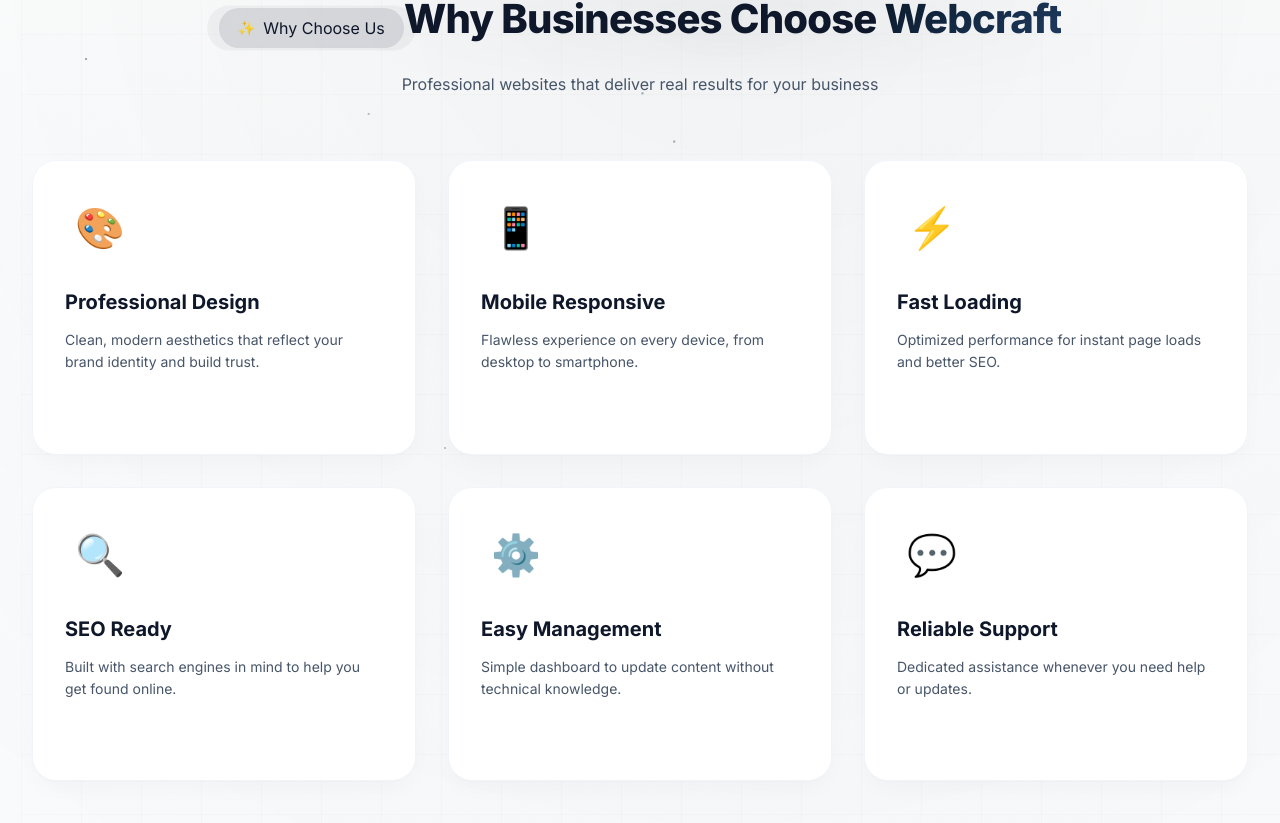
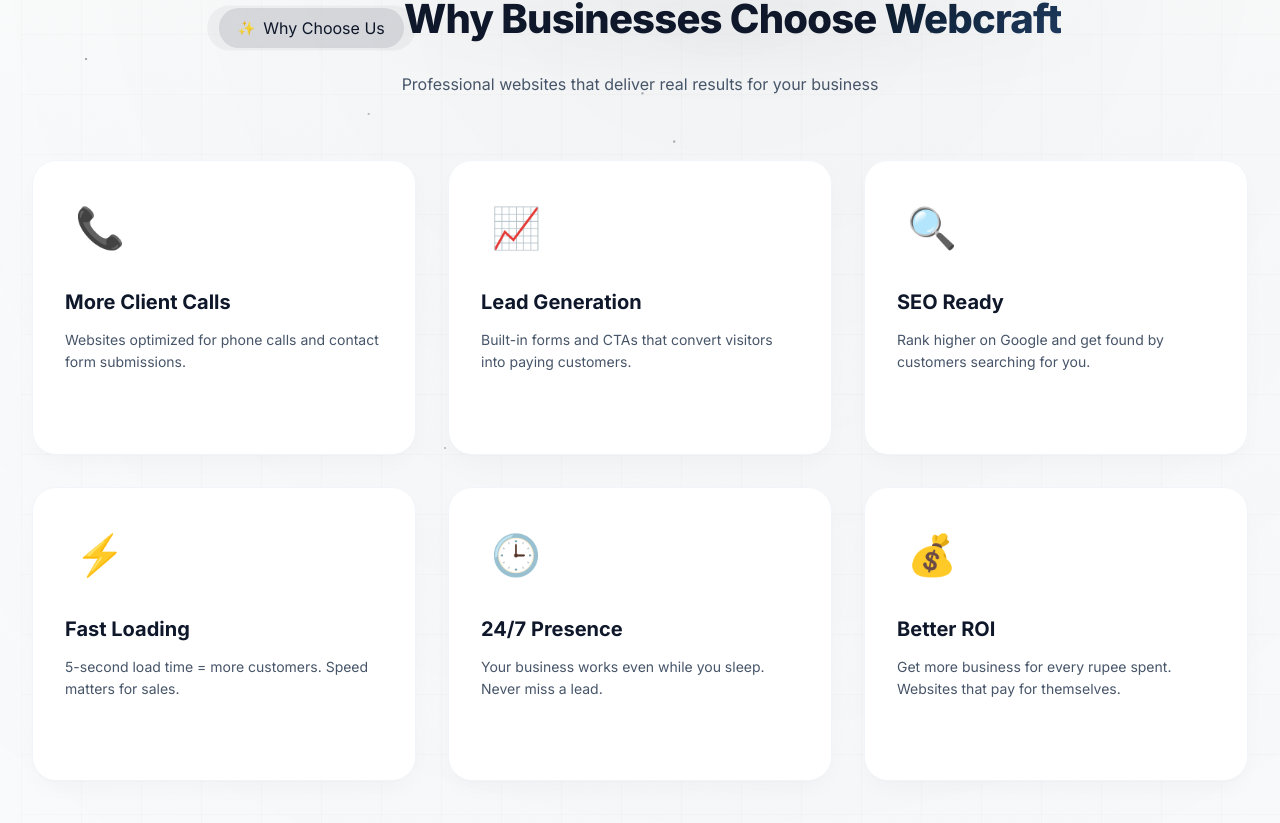
Before and after one commit to gauravquest00-create/webcraft, a React (Vite) app: page / in a window 1280 px wide. Shown: the part 1037-1860 px from the top of the page. Built offline with nearby package versions, Linux system fonts and the light colour scheme.

Commit message:
Update WhyChoose.jsx

```diff
--- a/src/components/WhyChoose.jsx
+++ b/src/components/WhyChoose.jsx
@@ -22,44 +22,44 @@
 
 const features = [
   {
-      title: 'Professional Design',
-      description: 'Clean, modern aesthetics that reflect your brand identity and build trust.',
-      icon: '🎨',
+    title: 'More Client Calls',
+    description: 'Websites optimized for phone calls and contact form submissions.',
+    icon: '📞',
     delay: '0s',
     color: '#6366F1'
   },
   {
-      title: 'Mobile Responsive',
-      description: 'Flawless experience on every device, from desktop to smartphone.',
-      icon: '📱',
+    title: 'Lead Generation',
+    description: 'Built-in forms and CTAs that convert visitors into paying customers.',
+    icon: '📈',
     delay: '0.1s',
     color: '#10B981'
   },
   {
-      title: 'Fast Loading',
-      description: 'Optimized performance for instant page loads and better SEO.',
-      icon: '⚡',
+    title: 'SEO Ready',
+    description: 'Rank higher on Google and get found by customers searching for you.',
+    icon: '🔍',
     delay: '0.2s',
     color: '#F59E0B'
   },
   {
-      title: 'SEO Ready',
-      description: 'Built with search engines in mind to help you get found online.',
-      icon: '🔍',
+    title: 'Fast Loading',
+    description: '5-second load time = more customers. Speed matters for sales.',
+    icon: '⚡',
     delay: '0.3s',
     color: '#EF4444'
   },
   {
-      title: 'Easy Management',
-      description: 'Simple dashboard to update content without technical knowledge.',
-      icon: '⚙️',
+    title: '24/7 Presence',
+    description: 'Your business works even while you sleep. Never miss a lead.',
+    icon: '🕒',
     delay: '0.4s',
     color: '#8B5CF6'
   },
   {
-      title: 'Reliable Support',
-      description: 'Dedicated assistance whenever you need help or updates.',
-      icon: '💬',
+    title: 'Better ROI',
+    description: 'Get more business for every rupee spent. Websites that pay for themselves.',
+    icon: '💰',
     delay: '0.5s',
     color: '#EC4899'
   }
```
Lines whose indentation alone changed are shown as unchanged.
